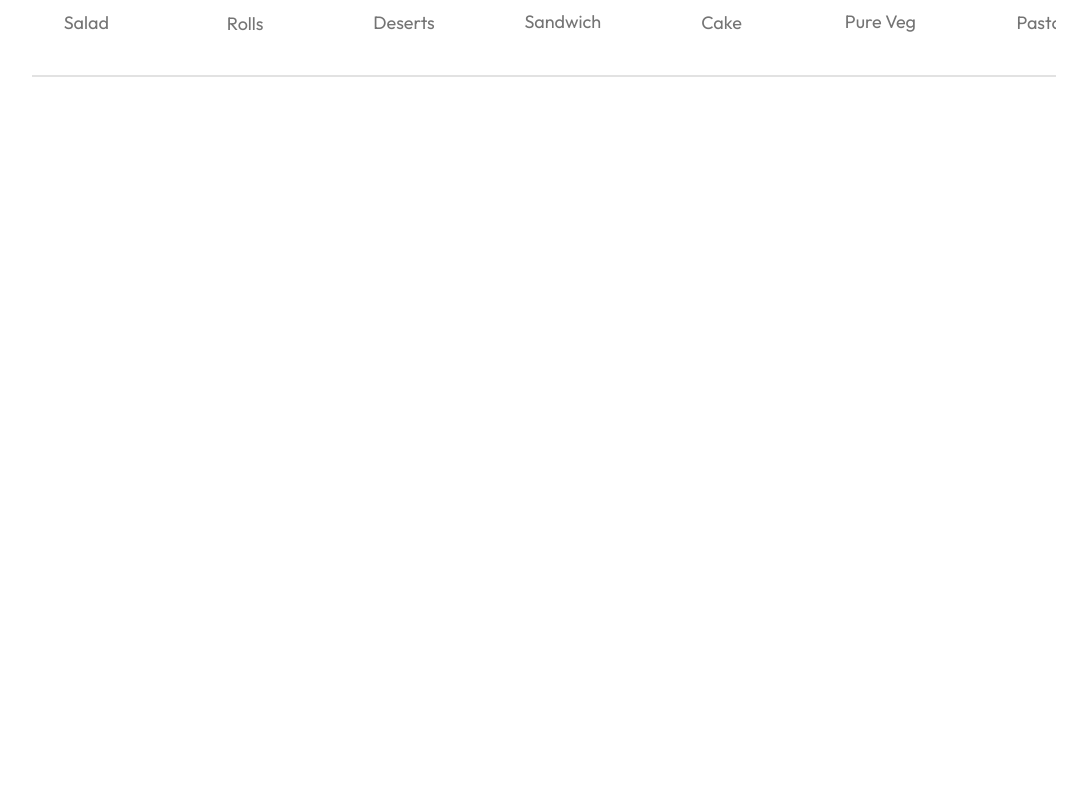
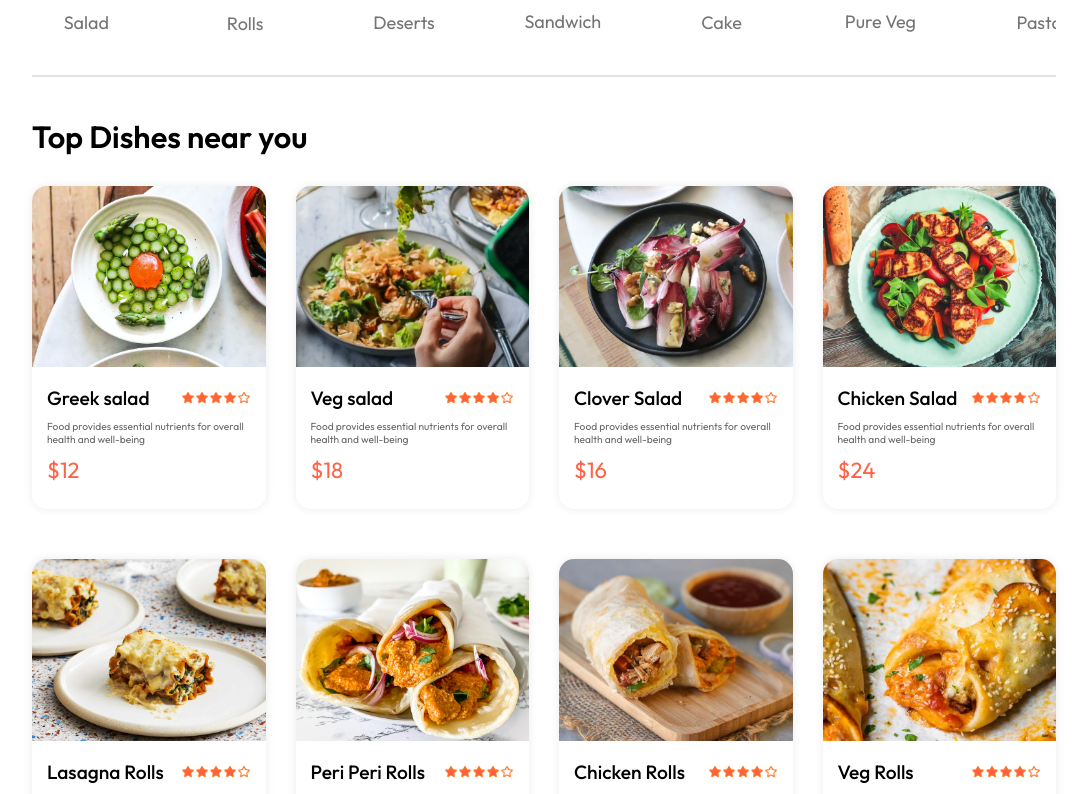
Before and after one commit to nandishbt/Food-Del, a React (Vite) app in the folder frontend/: page / in a window 1280 px wide. Shown: the part 823-1617 px from the top of the page, without its empty margins (96-1183 px from the left). Before the commit the page ends 910 px from the top, so only its background shows below. Built offline with nearby package versions, Linux system fonts and the light colour scheme.

Commit message:
add explore menu and food display section

```diff
--- /dev/null
+++ b/frontend/src/components/FoodDisplay/FoodDisplay.css
@@ -0,0 +1,16 @@
+.food-display{
+    margin-top: 30px;
+}
+
+.food-display h2{
+    font-size: max(2.4vw,24px);
+    font-weight: 600;
+}
+
+.food-items{
+    display: grid;
+    grid-template-columns: repeat(auto-fill, minmax(20%, 1fr));
+    gap: 30px;
+    row-gap: 50px;
+    margin-top: 30px;
+}
--- /dev/null
+++ b/frontend/src/components/FoodDisplay/FoodDisplay.jsx
@@ -0,0 +1,31 @@
+import React, { useContext } from "react";
+import { StoreContext } from "../../context/StoreContext";
+import "./FoodDisplay.css";
+import FoodItem from "../FoodItem/FoodItem";
+
+const FoodDisplay = ({ category }) => {
+  const { food_list } = useContext(StoreContext);
+  return (
+    <div className="food-display">
+      <h2>Top Dishes near you</h2>
+      <div className="food-items">
+        {food_list
+          .filter((item) =>
+            category == "All" ? true : item.category == category
+          )
+          .map((item, index) => (
+            <FoodItem
+              key={index}
+              id={item._id}
+              name={item.name}
+              description={item.description}
+              price={item.price}
+              image={item.image}
+            />
+          ))}
+      </div>
+    </div>
+  );
+};
+
+export default FoodDisplay;
--- /dev/null
+++ b/frontend/src/components/FoodItem/FoodItem.css
@@ -0,0 +1,44 @@
+.food-item {
+  width: 100%;
+  margin: auto;
+  border-radius: 15px;
+  box-shadow: 0 0 10px #00000015;
+  transition: 0.2s;
+  animation: fadeIn 1s;
+}
+
+.food-item-image {
+  width: 100%;
+  border-radius: 15px 15px 0 0;
+}
+
+.food-item-info {
+  padding: 15px;
+}
+
+.food-item-info-rating {
+  display: flex;
+  justify-content: space-between;
+  align-items: center;
+}
+
+.food-item-info-rating p {
+  font-size: 1.5vw;
+  font-weight: 500;
+}
+
+.food-item-info-rating img {
+  width: 70px;
+}
+
+.food-item-desc {
+  font-size: 0.8vw;
+  margin-top: 10px;
+  color: #676767;
+}
+
+.food-item-price {
+  color: tomato;
+  font-size: 22px;
+  margin: 10px 0;
+}
--- /dev/null
+++ b/frontend/src/components/FoodItem/FoodItem.jsx
@@ -0,0 +1,24 @@
+import React from "react";
+import "./FoodItem.css";
+import { assets } from "../../assets/assets";
+
+const FoodItem = ({ id, name, price, description, image }) => {
+  return (
+    <div className="food-item">
+      <div className="food-item-image-container">
+        <img className="food-item-image" src={image} alt="" />
+      </div>
+
+      <div className="food-item-info">
+        <div className="food-item-info-rating">
+          <p>{name}</p>
+          <img src={assets.rating_starts} alt="" />
+        </div>
+        <p className="food-item-desc">{description}</p>
+        <p className="food-item-price"> ${price}</p>
+      </div>
+    </div>
+  );
+};
+
+export default FoodItem;
--- /dev/null
+++ b/frontend/src/context/StoreContext.jsx
@@ -0,0 +1,17 @@
+import React, { createContext } from 'react'
+import { food_list } from '../assets/assets'
+
+export const StoreContext = createContext(null)
+
+const StoreContextprovider = (props) => {
+
+    const data = {food_list}
+
+  return (
+   <StoreContext.Provider value={data}>
+    {props.children}
+    </StoreContext.Provider>
+  )
+}
+
+export default StoreContextprovider
--- a/frontend/src/main.jsx
+++ b/frontend/src/main.jsx
@@ -3,9 +3,12 @@ import { createRoot } from "react-dom/client";
 import App from "./App.jsx";
 import "./index.css";
 import { BrowserRouter } from "react-router-dom";
+import StoreContextprovider from "./context/StoreContext.jsx";
 
 createRoot(document.getElementById("root")).render(
   <BrowserRouter>
-    <App />
+    <StoreContextprovider>
+      <App />
+    </StoreContextprovider>
   </BrowserRouter>
 );
--- a/frontend/src/pages/Home/Home.jsx
+++ b/frontend/src/pages/Home/Home.jsx
@@ -2,6 +2,7 @@ import React, { useState } from "react";
 import "./Home.css";
 import Header from "../../components/Header/Header";
 import Exploremenu from "../../components/Exploremenu/Exploremenu";
+import FoodDisplay from "../../components/FoodDisplay/FoodDisplay";
 
 const Home = () => {
   const [category, setCategory] = useState("All");
@@ -9,6 +10,7 @@ const Home = () => {
     <div>
       <Header />
       <Exploremenu category={category} setCategory={setCategory} />
+      <FoodDisplay category = {category} />
     </div>
   );
 };
```
